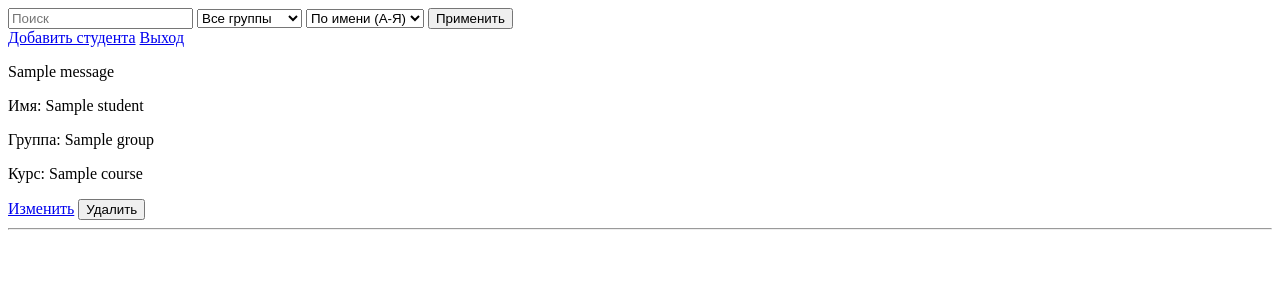
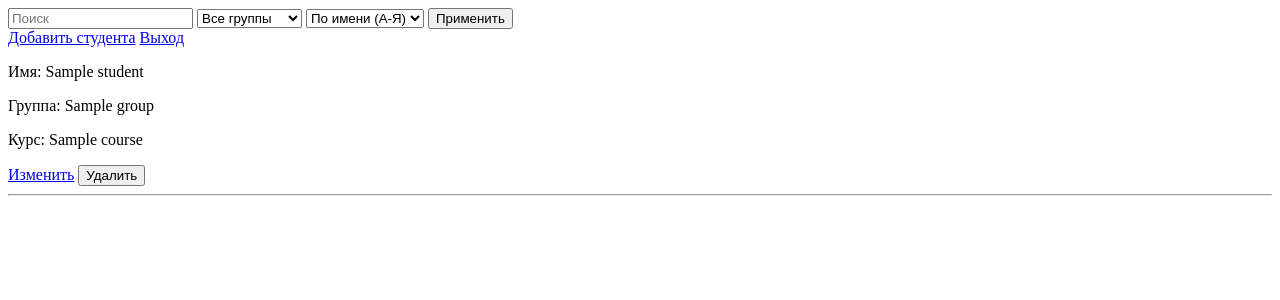
Before and after one commit to SnezhiK000/test_functional, a Django app: template templates/show_students.html in a window 1280 px wide. Shown: the top 300 px of the page. Run offline with Django 3.2, Linux system fonts and the light colour scheme; the template is opened without the code that fills it: most values are stand-ins (such as "Sample title", 1, 10 or a date in 2020); one stand-in notice (Sample message) is shown.

Commit message:
Add files via upload

```diff
--- a/templates/show_students.html
+++ b/templates/show_students.html
@@ -25,12 +25,6 @@
     <a href="{% url 'show_create' %}">Добавить студента</a>
     <a href="{% url 'logout_view' %}">Выход</a>
 
-    {% if messages %}
-        {% for message in messages %}
-            <p>{{ message }}</p>
-        {% endfor %}
-    {% endif %}
-
     <div>
         {% for student in students %}
         <p>Имя: {{ student.name }}</p>
```
